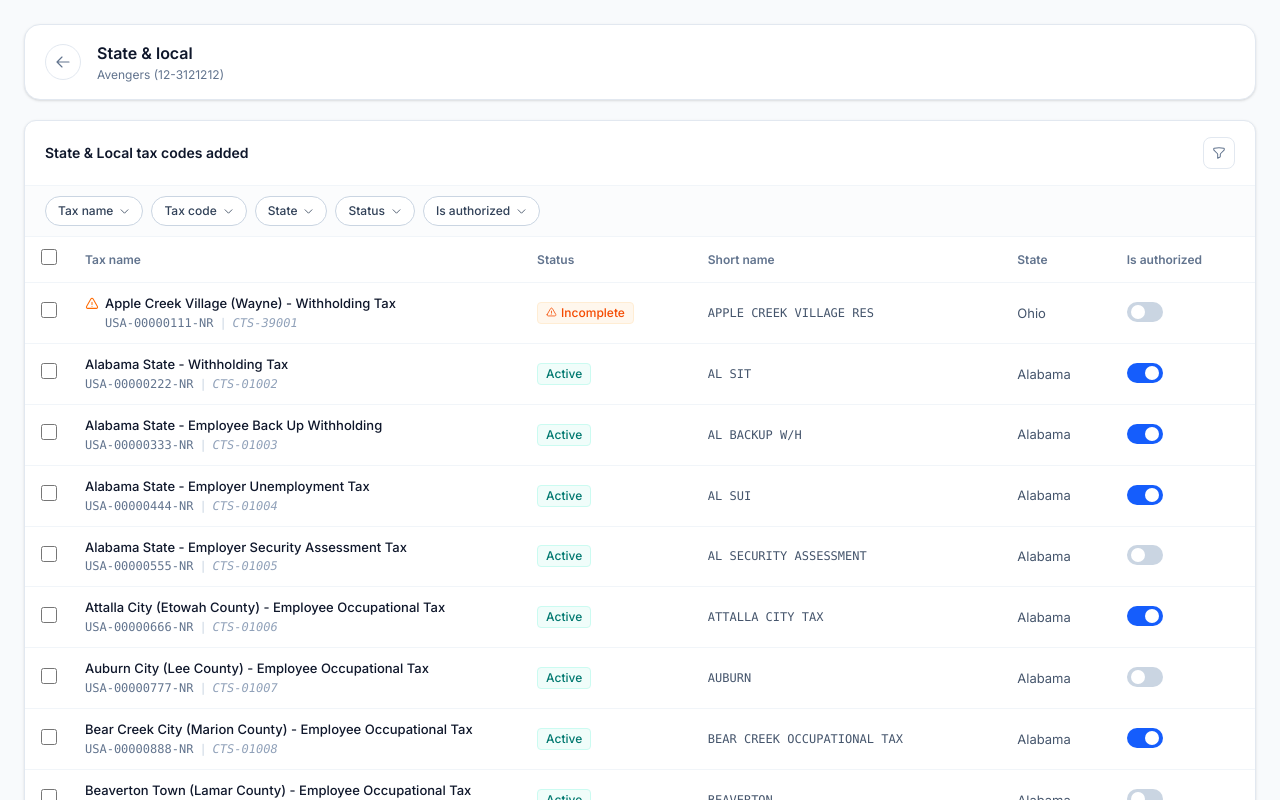
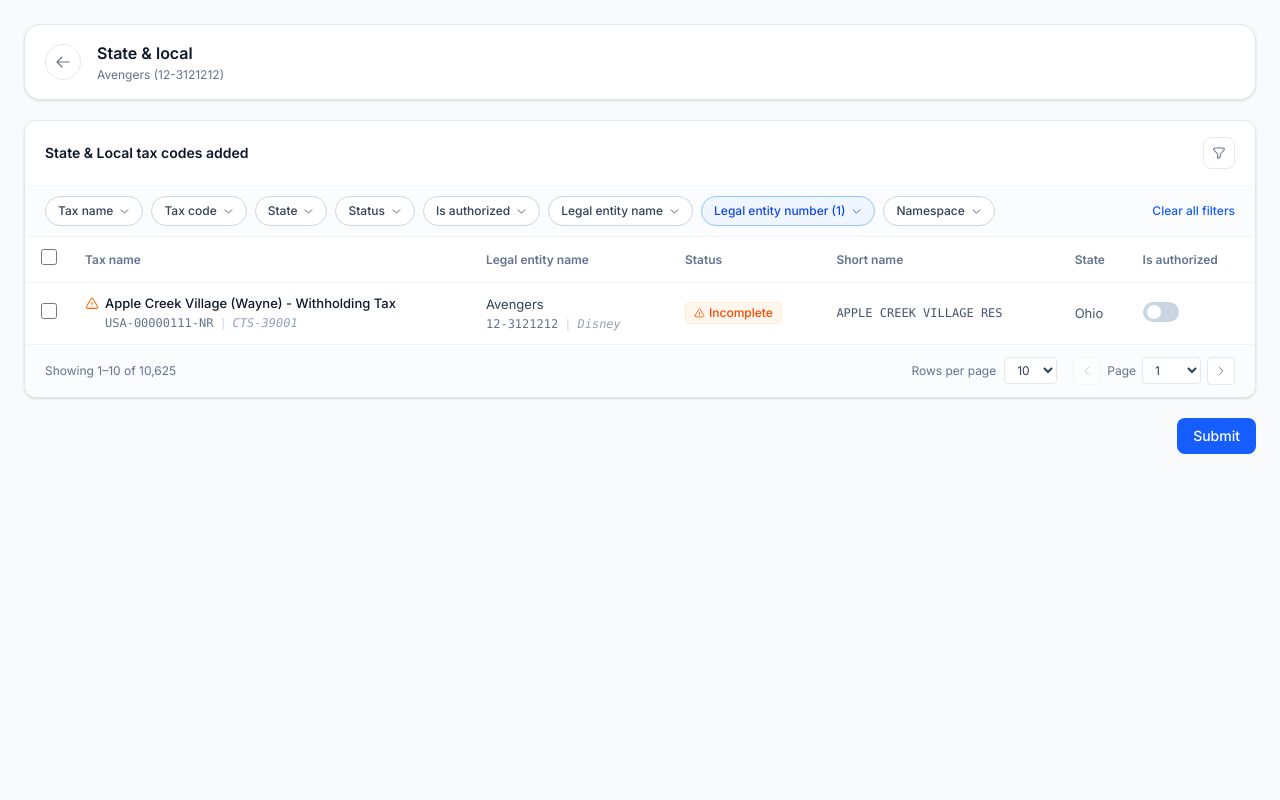
Before and after one commit to samicau/clientprofile, a React (Vite) app: page / in a window 1280 px wide. Both pictures are taken after a click on the button "Manage Authorizations". Built offline with nearby package versions, Linux system fonts and the light colour scheme; the HTML template or start-up script is replaced by a standard one.

Commit message:
Move legal entity name column and merge legal number/namespace as subtext

```diff
--- a/src/App.tsx
+++ b/src/App.tsx
@@ -59,7 +59,7 @@ interface TaxRow {
   id: number; name: string; status: 'Active' | 'Incomplete';
   shortName: string; category: string; state: string;
   auth: string | null; rate: number | null; psd: string | null;
-  isAuthorized: boolean; taxCode: string; ctsCode: string;
+  isAuthorized: boolean; taxCode: string; ctsCode: string; entityId: number;
 }
 
 interface StatDef {
@@ -102,16 +102,16 @@ const ENTITIES: LegalEntity[] = [
 ];
 
 const TAX_ROWS: TaxRow[] = [
-  { id: 1,  name: 'Apple Creek Village (Wayne) - Withholding Tax',          status: 'Incomplete', shortName: 'APPLE CREEK VILLAGE RES',    category: 'Withholding Tax',            state: 'Ohio',    auth: 'Filing', rate: null, psd: null, isAuthorized: false, taxCode: 'USA-00000111-NR', ctsCode: 'CTS-39001' },
-  { id: 2,  name: 'Alabama State - Withholding Tax',                         status: 'Active',     shortName: 'AL SIT',                     category: 'Withholding Tax',            state: 'Alabama', auth: 'Filing', rate: null, psd: null, isAuthorized: true, taxCode: 'USA-00000222-NR', ctsCode: 'CTS-01002' },
-  { id: 3,  name: 'Alabama State - Employee Back Up Withholding',            status: 'Active',     shortName: 'AL BACKUP W/H',              category: 'Backup Withholding',         state: 'Alabama', auth: 'Filing', rate: null, psd: null, isAuthorized: true, taxCode: 'USA-00000333-NR', ctsCode: 'CTS-01003' },
-  { id: 4,  name: 'Alabama State - Employer Unemployment Tax',               status: 'Active',     shortName: 'AL SUI',                     category: 'Employer Unemployment Tax',  state: 'Alabama', auth: 'Filing', rate: 60.1, psd: null, isAuthorized: true, taxCode: 'USA-00000444-NR', ctsCode: 'CTS-01004' },
-  { id: 5,  name: 'Alabama State - Employer Security Assessment Tax',        status: 'Active',     shortName: 'AL SECURITY ASSESSMENT',     category: 'Employee Additional Medicare',state: 'Alabama', auth: 'Filing', rate: 64.1, psd: null, isAuthorized: false, taxCode: 'USA-00000555-NR', ctsCode: 'CTS-01005' },
-  { id: 6,  name: 'Attalla City (Etowah County) - Employee Occupational Tax',status: 'Active',     shortName: 'ATTALLA CITY TAX',           category: 'Employee Occupation Tax',    state: 'Alabama', auth: 'Filing', rate: 81.1, psd: null, isAuthorized: true, taxCode: 'USA-00000666-NR', ctsCode: 'CTS-01006' },
-  { id: 7,  name: 'Auburn City (Lee County) - Employee Occupational Tax',    status: 'Active',     shortName: 'AUBURN',                     category: 'Employee Occupation Tax',    state: 'Alabama', auth: 'Filing', rate: 67.1, psd: null, isAuthorized: false, taxCode: 'USA-00000777-NR', ctsCode: 'CTS-01007' },
-  { id: 8,  name: 'Bear Creek City (Marion County) - Employee Occupational Tax', status: 'Active', shortName: 'BEAR CREEK OCCUPATIONAL TAX', category: 'Employee Occupation Tax',   state: 'Alabama', auth: 'Filing', rate: 51.1, psd: null, isAuthorized: true, taxCode: 'USA-00000888-NR', ctsCode: 'CTS-01008' },
-  { id: 9,  name: 'Beaverton Town (Lamar County) - Employee Occupational Tax',status: 'Active',    shortName: 'BEAVERTON',                  category: 'Employee Occupation Tax',    state: 'Alabama', auth: 'Filing', rate: 64.1, psd: null, isAuthorized: false, taxCode: 'USA-00000999-NR', ctsCode: 'CTS-01009' },
-  { id: 10, name: 'Bessemer City (Jefferson County) - Employee Occupational Tax', status: 'Active',shortName: 'BESSEMER',                   category: 'Employee Occupation Tax',    state: 'Alabama', auth: 'Filing', rate: 47.1, psd: null, isAuthorized: true, taxCode: 'USA-00001110-NR', ctsCode: 'CTS-01010' },
+  { id: 1,  name: 'Apple Creek Village (Wayne) - Withholding Tax',          status: 'Incomplete', shortName: 'APPLE CREEK VILLAGE RES',    category: 'Withholding Tax',            state: 'Ohio',    auth: 'Filing', rate: null, psd: null, isAuthorized: false, taxCode: 'USA-00000111-NR', ctsCode: 'CTS-39001', entityId: 1 },
+  { id: 2,  name: 'Alabama State - Withholding Tax',                         status: 'Active',     shortName: 'AL SIT',                     category: 'Withholding Tax',            state: 'Alabama', auth: 'Filing', rate: null, psd: null, isAuthorized: true, taxCode: 'USA-00000222-NR', ctsCode: 'CTS-01002', entityId: 2 },
+  { id: 3,  name: 'Alabama State - Employee Back Up Withholding',            status: 'Active',     shortName: 'AL BACKUP W/H',              category: 'Backup Withholding',         state: 'Alabama', auth: 'Filing', rate: null, psd: null, isAuthorized: true, taxCode: 'USA-00000333-NR', ctsCode: 'CTS-01003', entityId: 3 },
+  { id: 4,  name: 'Alabama State - Employer Unemployment Tax',               status: 'Active',     shortName: 'AL SUI',                     category: 'Employer Unemployment Tax',  state: 'Alabama', auth: 'Filing', rate: 60.1, psd: null, isAuthorized: true, taxCode: 'USA-00000444-NR', ctsCode: 'CTS-01004', entityId: 4 },
+  { id: 5,  name: 'Alabama State - Employer Security Assessment Tax',        status: 'Active',     shortName: 'AL SECURITY ASSESSMENT',     category: 'Employee Additional Medicare',state: 'Alabama', auth: 'Filing', rate: 64.1, psd: null, isAuthorized: false, taxCode: 'USA-00000555-NR', ctsCode: 'CTS-01005', entityId: 5 },
+  { id: 6,  name: 'Attalla City (Etowah County) - Employee Occupational Tax',status: 'Active',     shortName: 'ATTALLA CITY TAX',           category: 'Employee Occupation Tax',    state: 'Alabama', auth: 'Filing', rate: 81.1, psd: null, isAuthorized: true, taxCode: 'USA-00000666-NR', ctsCode: 'CTS-01006', entityId: 6 },
+  { id: 7,  name: 'Auburn City (Lee County) - Employee Occupational Tax',    status: 'Active',     shortName: 'AUBURN',                     category: 'Employee Occupation Tax',    state: 'Alabama', auth: 'Filing', rate: 67.1, psd: null, isAuthorized: false, taxCode: 'USA-00000777-NR', ctsCode: 'CTS-01007', entityId: 7 },
+  { id: 8,  name: 'Bear Creek City (Marion County) - Employee Occupational Tax', status: 'Active', shortName: 'BEAR CREEK OCCUPATIONAL TAX', category: 'Employee Occupation Tax',   state: 'Alabama', auth: 'Filing', rate: 51.1, psd: null, isAuthorized: true, taxCode: 'USA-00000888-NR', ctsCode: 'CTS-01008', entityId: 8 },
+  { id: 9,  name: 'Beaverton Town (Lamar County) - Employee Occupational Tax',status: 'Active',    shortName: 'BEAVERTON',                  category: 'Employee Occupation Tax',    state: 'Alabama', auth: 'Filing', rate: 64.1, psd: null, isAuthorized: false, taxCode: 'USA-00000999-NR', ctsCode: 'CTS-01009', entityId: 9 },
+  { id: 10, name: 'Bessemer City (Jefferson County) - Employee Occupational Tax', status: 'Active',shortName: 'BESSEMER',                   category: 'Employee Occupation Tax',    state: 'Alabama', auth: 'Filing', rate: 47.1, psd: null, isAuthorized: true, taxCode: 'USA-00001110-NR', ctsCode: 'CTS-01010', entityId: 10 },
 ];
 
 const DASHBOARD_TAX_CODES: DashboardTaxCodeRow[] = ENTITIES.map((entity, i) => {
@@ -494,6 +494,9 @@ function DetailContent({ entity, onBack }: { entity: LegalEntity; onBack: () =>
   const [stateFilter, setStateFilter] = useState<string[]>([]);
   const [statusFilter, setStatusFilter] = useState<string[]>([]);
   const [authFilter, setAuthFilter] = useState<string[]>([]);
+  const [entityNameFilter, setEntityNameFilter] = useState<string[]>([]);
+  const [entityNumberFilter, setEntityNumberFilter] = useState<string[]>([entity.federalId]);
+  const [namespaceFilter, setNamespaceFilter] = useState<string[]>([]);
   const [selected, setSelected] = useState<number[]>([]);
   const [page, setPage] = useState(1);
   const [authorized, setAuthorized] = useState<Record<number, boolean>>(
@@ -515,20 +518,31 @@ function DetailContent({ entity, onBack }: { entity: LegalEntity; onBack: () =>
   const toggleRow = (id: number) => setSelected(p => p.includes(id) ? p.filter(x => x !== id) : [...p, id]);
   const allChecked = selected.length === TAX_ROWS.length;
   const toggleAll = () => setSelected(allChecked ? [] : TAX_ROWS.map(r => r.id));
+  const entityById = useMemo(() => new Map(ENTITIES.map(e => [e.id, e])), []);
   const nameOptions = useMemo(() => [...new Set(TAX_ROWS.map(r => r.name))].sort((a, b) => a.localeCompare(b)), []);
   const taxCodeOptions = useMemo(() => [...new Set(TAX_ROWS.map(r => r.taxCode))].sort((a, b) => a.localeCompare(b)), []);
   const stateOptions = useMemo(() => [...new Set(TAX_ROWS.map(r => r.state))].sort((a, b) => a.localeCompare(b)), []);
   const statusOptions = useMemo(() => [...new Set(TAX_ROWS.map(r => r.status))].sort((a, b) => a.localeCompare(b)), []);
   const authOptions = ['Authorized', 'Not authorized'];
-  const filtered = TAX_ROWS.filter(r =>
-    (nameFilter.length === 0 || nameFilter.includes(r.name)) &&
-    (taxCodeFilter.length === 0 || taxCodeFilter.includes(r.taxCode)) &&
-    (stateFilter.length === 0 || stateFilter.includes(r.state)) &&
-    (statusFilter.length === 0 || statusFilter.includes(r.status)) &&
-    (authFilter.length === 0 || authFilter.includes(authorized[r.id] ? 'Authorized' : 'Not authorized'))
-  );
-  const hasActiveFilters = Boolean(nameFilter.length || taxCodeFilter.length || stateFilter.length || statusFilter.length || authFilter.length);
-  const clearAllFilters = () => { setNameFilter([]); setTaxCodeFilter([]); setStateFilter([]); setStatusFilter([]); setAuthFilter([]); };
+  const entityNameOptions = useMemo(() => [...new Set(TAX_ROWS.map(r => entityById.get(r.entityId)?.name ?? ''))].sort((a, b) => a.localeCompare(b)), [entityById]);
+  const entityNumberOptions = useMemo(() => [...new Set(TAX_ROWS.map(r => entityById.get(r.entityId)?.federalId ?? ''))].sort((a, b) => a.localeCompare(b)), [entityById]);
+  const namespaceOptions = useMemo(() => [...new Set(TAX_ROWS.map(r => entityById.get(r.entityId)?.namespace ?? ''))].sort((a, b) => a.localeCompare(b)), [entityById]);
+  const filtered = TAX_ROWS.filter(r => {
+    const rowEntity = entityById.get(r.entityId);
+    return (nameFilter.length === 0 || nameFilter.includes(r.name)) &&
+      (taxCodeFilter.length === 0 || taxCodeFilter.includes(r.taxCode)) &&
+      (stateFilter.length === 0 || stateFilter.includes(r.state)) &&
+      (statusFilter.length === 0 || statusFilter.includes(r.status)) &&
+      (authFilter.length === 0 || authFilter.includes(authorized[r.id] ? 'Authorized' : 'Not authorized')) &&
+      (entityNameFilter.length === 0 || entityNameFilter.includes(rowEntity?.name ?? '')) &&
+      (entityNumberFilter.length === 0 || entityNumberFilter.includes(rowEntity?.federalId ?? '')) &&
+      (namespaceFilter.length === 0 || namespaceFilter.includes(rowEntity?.namespace ?? ''));
+  });
+  const hasActiveFilters = Boolean(nameFilter.length || taxCodeFilter.length || stateFilter.length || statusFilter.length || authFilter.length || entityNameFilter.length || entityNumberFilter.length || namespaceFilter.length);
+  const clearAllFilters = () => {
+    setNameFilter([]); setTaxCodeFilter([]); setStateFilter([]); setStatusFilter([]); setAuthFilter([]);
+    setEntityNameFilter([]); setEntityNumberFilter([]); setNamespaceFilter([]);
+  };
 
   return (
     <div className="flex-1 overflow-y-auto bg-slate-50">
@@ -565,6 +579,9 @@ function DetailContent({ entity, onBack }: { entity: LegalEntity; onBack: () =>
               <MultiSelectFilter label="State" options={stateOptions} selected={stateFilter} onChange={setStateFilter} />
               <MultiSelectFilter label="Status" options={statusOptions} selected={statusFilter} onChange={setStatusFilter} />
               <MultiSelectFilter label="Is authorized" options={authOptions} selected={authFilter} onChange={setAuthFilter} />
+              <MultiSelectFilter label="Legal entity name" options={entityNameOptions} selected={entityNameFilter} onChange={setEntityNameFilter} />
+              <MultiSelectFilter label="Legal entity number" options={entityNumberOptions} selected={entityNumberFilter} onChange={setEntityNumberFilter} />
+              <MultiSelectFilter label="Namespace" options={namespaceOptions} selected={namespaceFilter} onChange={setNamespaceFilter} />
             </div>
             {hasActiveFilters && (
               <button onClick={clearAllFilters} className="text-xs font-medium text-blue-600 hover:text-blue-700 transition-colors whitespace-nowrap">Clear all filters</button>
@@ -579,7 +596,7 @@ function DetailContent({ entity, onBack }: { entity: LegalEntity; onBack: () =>
                   <th className="w-10 px-4 py-3 text-left">
                     <input type="checkbox" checked={allChecked} onChange={toggleAll} className="w-4 h-4 rounded border-slate-300 text-blue-600 cursor-pointer" />
                   </th>
-                  {['Tax name', 'Status', 'Short name', 'State', 'Is authorized'].map(col => (
+                  {['Tax name', 'Legal entity name', 'Status', 'Short name', 'State', 'Is authorized'].map(col => (
                     <th key={col} className="px-3 py-3 text-left text-xs font-semibold text-slate-500 whitespace-nowrap">{col}</th>
                   ))}
                 </tr>
@@ -602,6 +619,14 @@ function DetailContent({ entity, onBack }: { entity: LegalEntity; onBack: () =>
                           </p>
                         </div>
                       </div>
+                    </td>
+                    <td className="px-3 py-3 whitespace-nowrap">
+                      <p className="text-[13px] text-slate-700">{entityById.get(row.entityId)?.name}</p>
+                      <p className="mt-0.5 text-xs font-mono text-slate-500">
+                        {entityById.get(row.entityId)?.federalId}
+                        <span className="mx-1.5 text-slate-300">|</span>
+                        <span className="italic text-slate-400">{entityById.get(row.entityId)?.namespace}</span>
+                      </p>
                     </td>
                     <td className="px-3 py-3 whitespace-nowrap"><TaxBadge status={row.status} /></td>
                     <td className="px-3 py-3 text-xs text-slate-600 font-mono whitespace-nowrap">{row.shortName}</td>
```
